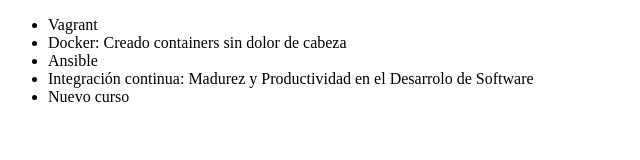
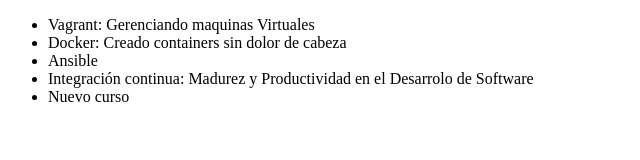
Before and after one commit to NFO2023/alura-git, a plain HTML site: page index.html in a window 1280 px wide. Shown: the whole page, without its empty margins (0-640 px from the left). Drawn offline with Linux system fonts and the light colour scheme.

Commit message:
corrigiendo curso de Vagrant

```diff
--- a/index.html
+++ b/index.html
@@ -6,7 +6,7 @@
 </head>
 <body>
      <ul>
-         <li> Vagrant </li>
+         <li> Vagrant: Gerenciando maquinas Virtuales </li>
          <li> Docker: Creado containers sin dolor de cabeza </li>
          <li> Ansible </li>
          <li> Integración continua: Madurez y Productividad en el Desarrolo de Software </li>
```
